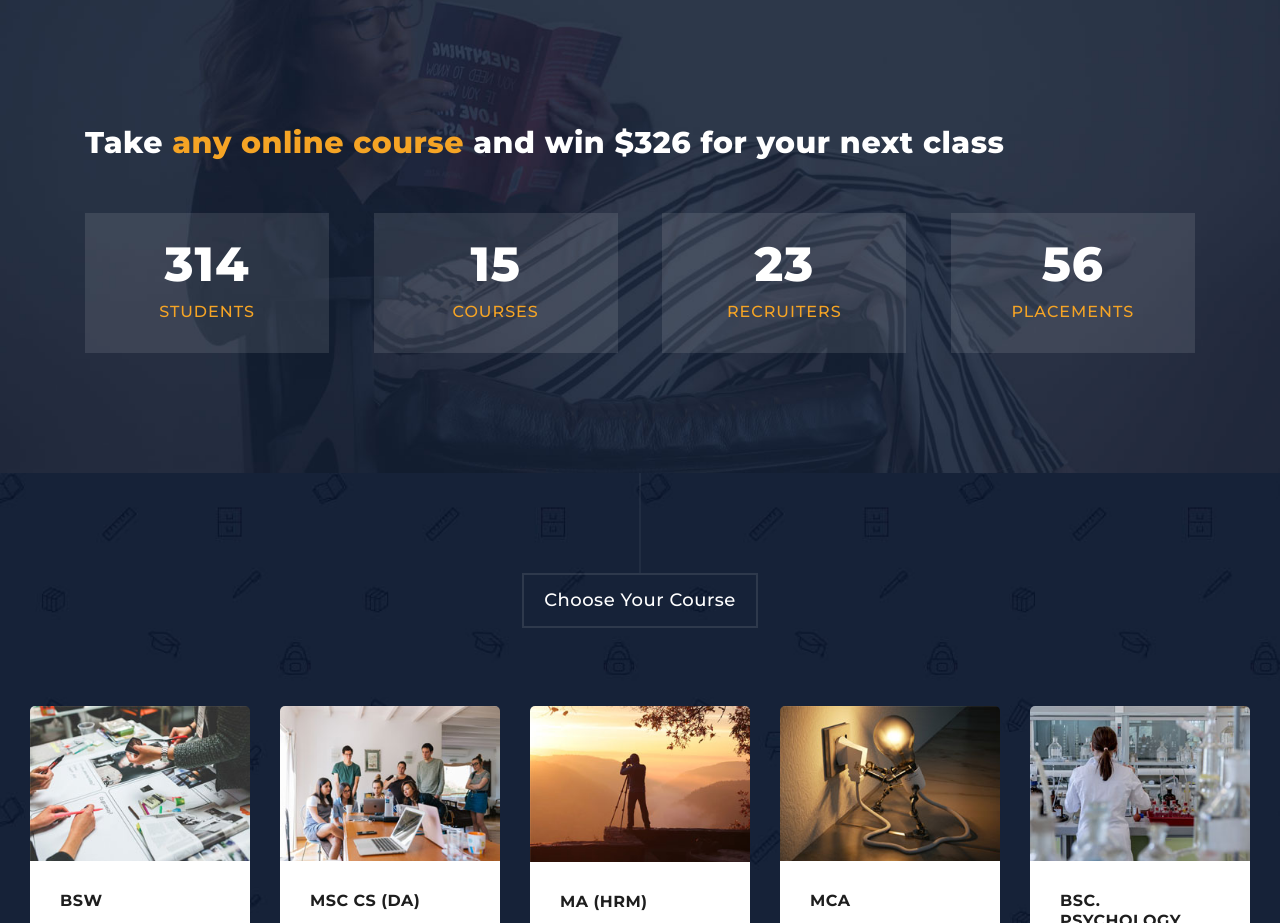
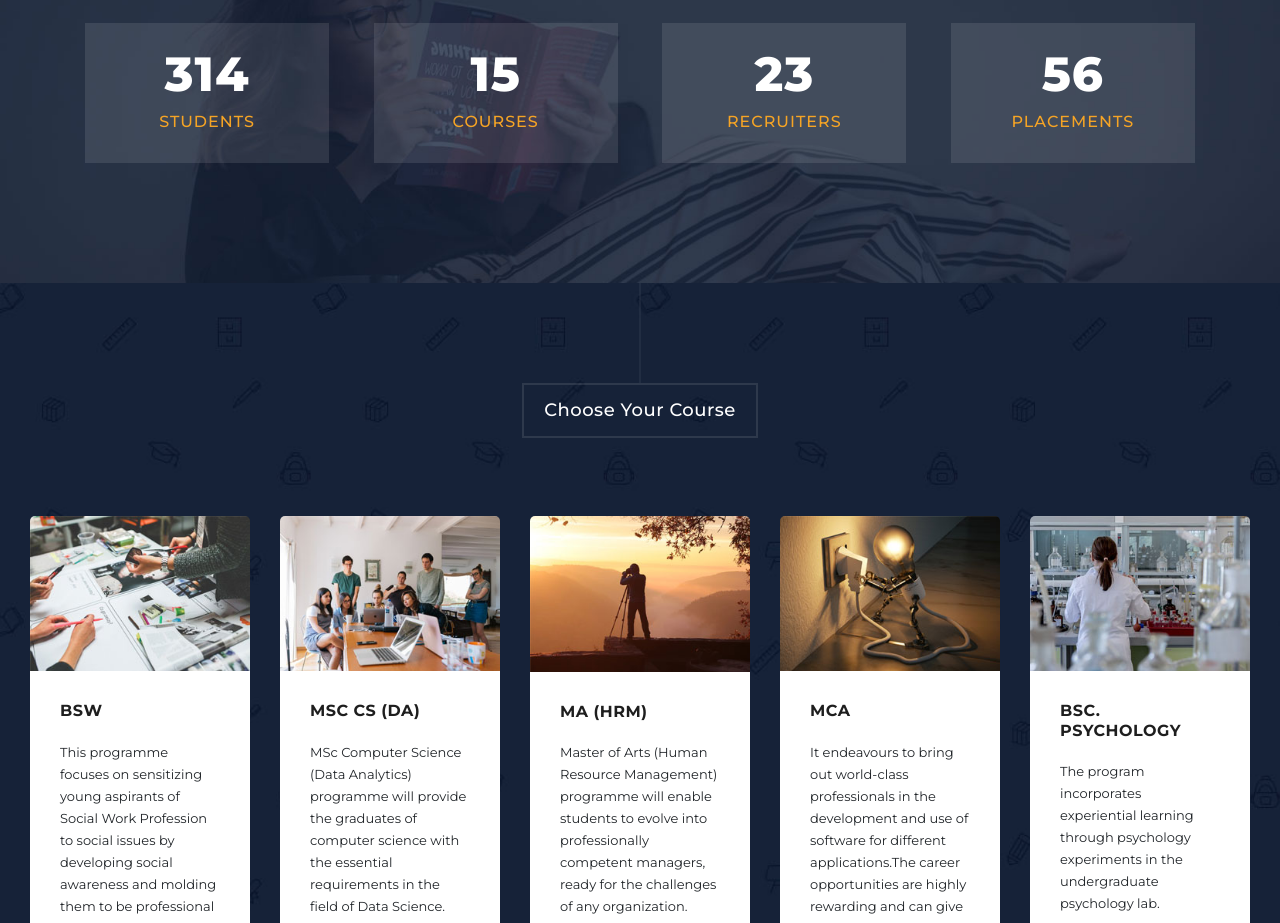
Before and after one commit to Angel163200/placement-cell, a plain HTML site: page index.html in a window 1280 px wide. Shown: the part 1680-2603 px from the top of the page. Drawn offline with Linux system fonts and the light colour scheme.

Commit message:
Update index.html

```diff
--- a/index.html
+++ b/index.html
@@ -196,7 +196,7 @@ https://templatemo.com/tm-557-grad-school
         <div class="col-md-7 col-xs-12">
           <div class="continer centerIt">
             <div>
-              <h4>Take <em>any online course</em> and win $326 for your next class</h4>
+             <!-- <h4>Take <em>any online course</em> and win $326 for your next class</h4> -->
               <div class="counter">
 
                 <div class="days">
```
